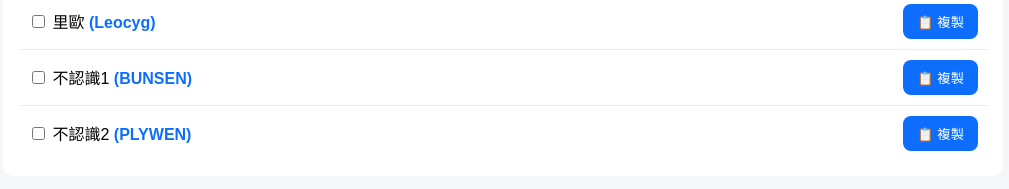
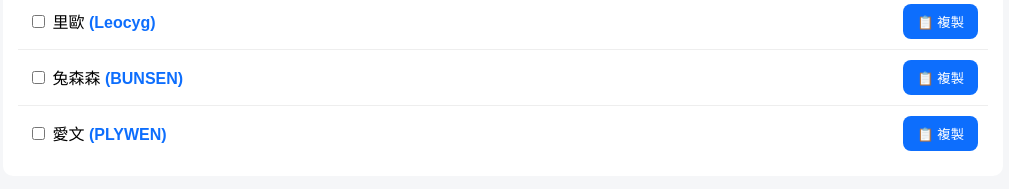
Before and after one commit to beichengege520-source/yee, a plain HTML site: page index.html in a window 1280 px wide. Shown: the part 2075-2264 px from the top of the page, without its empty margins (137-1146 px from the left). Drawn offline with Linux system fonts and the light colour scheme.

Commit message:
Update index.html

```diff
--- a/index.html
+++ b/index.html
@@ -184,8 +184,8 @@ const creators=[
 ["短腿娜娜","NANA24"],
 ["ivanl艾文","IVAN24"],
 ["里歐","Leocyg"],
-["不認識1","BUNSEN"],
-["不認識2","PLYWEN"]
+["兔森森","BUNSEN"],
+["愛文","PLYWEN"]
 
 // 這裡直接把你的剩下資料貼進來
 
```
